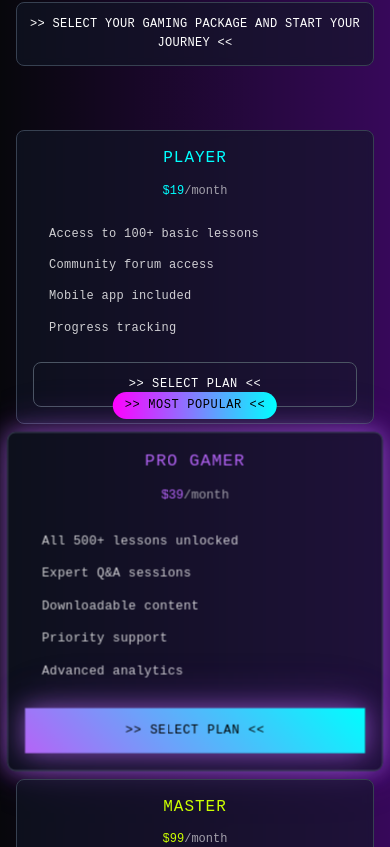
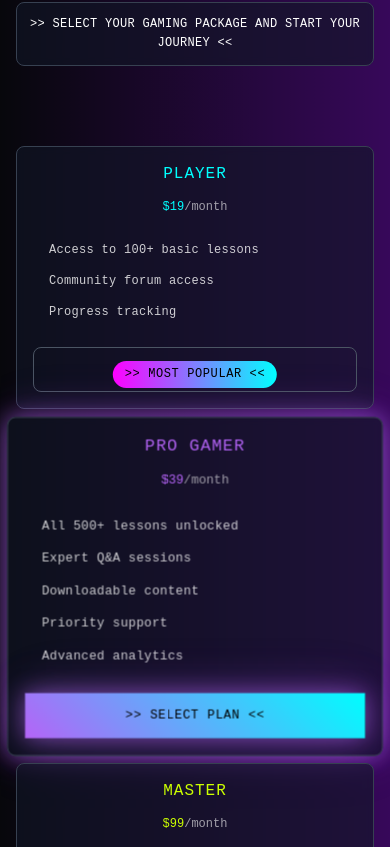
Before and after one commit to PaalNymann/ecosite, a Next.js app: page / in a window 390 px wide. Shown: the part 1217-2064 px from the top of the page. Built offline with nearby package versions, Linux system fonts and the light colour scheme; a web font is replaced by a local one.

Commit message:
Fix Most Popular badge overlap on small mobiles - increase clearance and margins

```diff
--- a/src/app/members/page.tsx
+++ b/src/app/members/page.tsx
@@ -40,8 +40,7 @@ export default function MembersPage() {
       features: [
         'Access to CLA Basics',
         '10 Practice Sessions',
-        'Community Forum',
-        'Mobile App Access'
+        'Community Forum'
       ],
       popular: false
     },
--- a/src/app/page.tsx
+++ b/src/app/page.tsx
@@ -46,7 +46,6 @@ export default function Home() {
       features: [
         "Access to 100+ basic lessons",
         "Community forum access",
-        "Mobile app included",
         "Progress tracking"
       ],
       color: "cyan-text",
@@ -318,7 +317,7 @@ export default function Home() {
             </div>
           </motion.div>
 
-          <div className="grid md:grid-cols-3 gap-4 md:gap-8 mt-16 md:mt-20">
+          <div className="grid md:grid-cols-3 gap-4 md:gap-8 mt-20 sm:mt-18 md:mt-24">
             {pricingPlans.map((plan, index) => (
               <motion.div
                 key={index}
@@ -328,7 +327,7 @@ export default function Home() {
                 className="relative"
               >
                 {plan.popular && (
-                  <div className="absolute -top-12 md:-top-14 left-1/2 transform -translate-x-1/2 z-20">
+                  <div className="absolute -top-16 sm:-top-14 md:-top-16 left-1/2 transform -translate-x-1/2 z-20">
                     <div className="bg-gradient-to-r from-accent-neon to-secondary-500 px-3 md:px-6 py-1 md:py-2 rounded-full">
                       <span className="text-black font-retro font-bold text-xs md:text-sm tracking-wider">
                         {'>> MOST POPULAR <<'}
```
